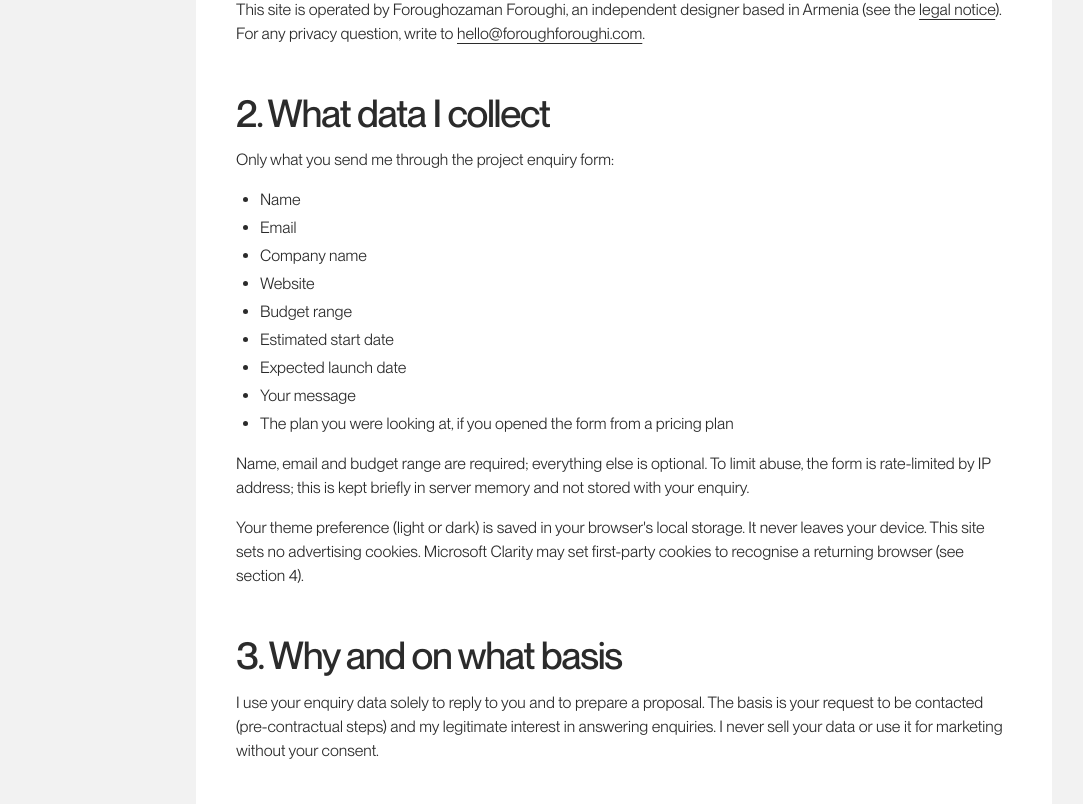
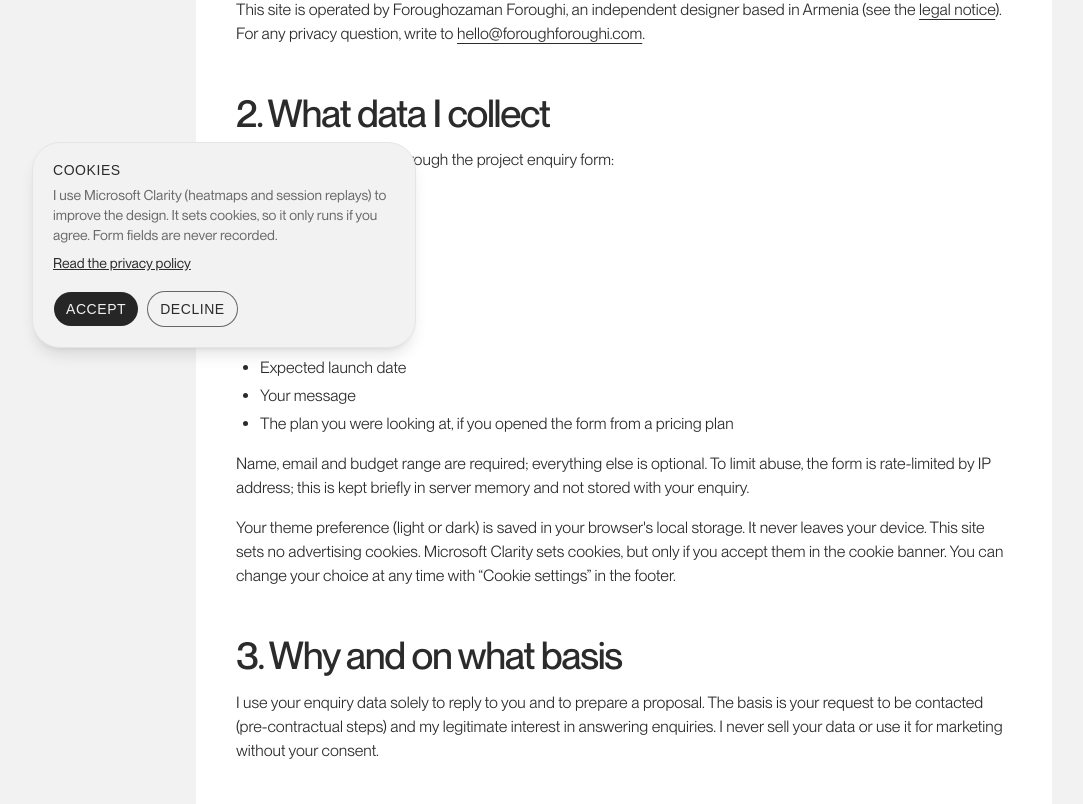
Before and after one commit to HamedSiaban/portfo-forough, a Next.js app: page /privacy in a window 1280 px wide. Shown: the part 436-1240 px from the top of the page, without its empty margins (16-1099 px from the left). Built offline with nearby package versions, Linux system fonts and the light colour scheme; no server answers; a web font is replaced by a local one.

Commit message:
feat(consent): add clarity cookie banner and netlify site url
Co-Authored-By: Claude Sonnet 5.5 <noreply@anthropic.com>

```diff
--- a/src/app/layout.tsx
+++ b/src/app/layout.tsx
@@ -3,6 +3,7 @@ import "./globals.css";
 import type { Metadata } from "next";
 
 import { Analytics } from "@/components/analytics";
+import { CookieBanner } from "@/components/consent/cookie-banner";
 import { Footer } from "@/components/layout/footer";
 import { Header } from "@/components/layout/header";
 import { InquiryModal } from "@/components/modals/inquiry-modal";
@@ -33,6 +34,7 @@ export default function RootLayout({ children }: LayoutProps<"/">) {
           <InquiryModal />
           <VideoModal />
           <Analytics />
+          <CookieBanner />
         </Providers>
       </body>
     </html>
--- a/src/components/analytics.tsx
+++ b/src/components/analytics.tsx
@@ -1,15 +1,34 @@
+"use client";
+
 /**
- * Umami (cookieless page analytics) and Microsoft Clarity (heatmaps + session replay).
- * Each loads only in production and only when its env var is set, so dev and previews
- * without keys stay silent. See .env.example and the privacy policy (§ analytics).
+ * Umami (cookieless page analytics, always on) and Microsoft Clarity (heatmaps + session replay,
+ * only after the visitor accepts in <CookieBanner />). Production only, and each loads only when
+ * its env var is set. See .env.example and the privacy policy.
  */
 import Script from "next/script";
+import * as React from "react";
+
+import { useConsentStore } from "@/stores/consent-store";
 
 const umamiScriptUrl = process.env.NEXT_PUBLIC_UMAMI_SCRIPT_URL;
 const umamiWebsiteId = process.env.NEXT_PUBLIC_UMAMI_WEBSITE_ID;
 const clarityId = process.env.NEXT_PUBLIC_CLARITY_ID;
 
+type ClarityFn = (command: string, ...args: unknown[]) => void;
+
 export function Analytics() {
+  const consent = useConsentStore((s) => s.analytics);
+  const granted = consent === "granted";
+  const wasGranted = React.useRef(false);
+
+  React.useEffect(() => {
+    // Withdrawing after Clarity has loaded: tell it to drop its cookies and stop recording.
+    if (wasGranted.current && !granted) {
+      (window as unknown as { clarity?: ClarityFn }).clarity?.("consent", false);
+    }
+    wasGranted.current = granted;
+  }, [granted]);
+
   if (process.env.NODE_ENV !== "production") return null;
 
   return (
@@ -22,7 +41,7 @@ export function Analytics() {
           strategy="afterInteractive"
         />
       ) : null}
-      {clarityId ? (
+      {clarityId && granted ? (
         <Script id="clarity" strategy="afterInteractive">
           {`(function(c,l,a,r,i,t,y){c[a]=c[a]||function(){(c[a].q=c[a].q||[]).push(arguments)};t=l.createElement(r);t.async=1;t.src="https://www.clarity.ms/tag/"+i;y=l.getElementsByTagName(r)[0];y.parentNode.insertBefore(t,y);})(window,document,"clarity","script",${JSON.stringify(clarityId)});`}
         </Script>
--- /dev/null
+++ b/src/components/consent/cookie-banner.tsx
@@ -0,0 +1,63 @@
+"use client";
+
+/**
+ * Consent for Microsoft Clarity (the only cookie-setting script). Shown only when Clarity is
+ * configured. Non-modal on purpose: it never blocks the page, and Decline is as prominent as Accept.
+ */
+import { AnimatePresence, motion } from "motion/react";
+import Link from "next/link";
+import * as React from "react";
+
+import { Button } from "@/components/ui/button";
+import { cookies } from "@/content/cookies";
+import { useReducedMotion } from "@/hooks/use-reduced-motion";
+import { useConsentStore } from "@/stores/consent-store";
+
+const clarityConfigured = Boolean(process.env.NEXT_PUBLIC_CLARITY_ID);
+
+function CookieBanner() {
+  const hydrated = useConsentStore((s) => s.hydrated);
+  const open = useConsentStore((s) => s.bannerOpen);
+  const hydrate = useConsentStore((s) => s.hydrate);
+  const choose = useConsentStore((s) => s.choose);
+  const reduced = useReducedMotion();
+
+  React.useEffect(() => {
+    if (clarityConfigured) hydrate();
+  }, [hydrate]);
+
+  if (!clarityConfigured) return null;
+
+  return (
+    <AnimatePresence>
+      {hydrated && open ? (
+        <motion.section
+          aria-labelledby="cookie-banner-title"
+          className="fixed inset-x-4 bottom-4 z-60 max-w-sm rounded-card border border-border bg-background p-5 shadow-lg md:right-auto md:left-12"
+          initial={reduced ? { opacity: 0 } : { opacity: 0, y: 16 }}
+          animate={reduced ? { opacity: 1 } : { opacity: 1, y: 0 }}
+          exit={reduced ? { opacity: 0 } : { opacity: 0, y: 16 }}
+          transition={{ duration: reduced ? 0 : 0.3, ease: [0.22, 1, 0.36, 1] }}
+        >
+          <h2 id="cookie-banner-title" className="text-mono-ui">
+            {cookies.title}
+          </h2>
+          <p className="mt-2 text-sm text-muted-foreground">{cookies.body}</p>
+          <Link href="/privacy" className="mt-2 inline-block text-sm underline">
+            {cookies.policyLink}
+          </Link>
+          <div className="mt-4 flex gap-2">
+            <Button variant="solid" shape="pill" onClick={() => choose("granted")}>
+              {cookies.accept}
+            </Button>
+            <Button variant="outline" shape="pill" onClick={() => choose("denied")}>
+              {cookies.decline}
+            </Button>
+          </div>
+        </motion.section>
+      ) : null}
+    </AnimatePresence>
+  );
+}
+
+export { CookieBanner };
--- /dev/null
+++ b/src/components/consent/cookie-settings-button.tsx
@@ -0,0 +1,19 @@
+"use client";
+
+import { cookies } from "@/content/cookies";
+import { useConsentStore } from "@/stores/consent-store";
+
+const clarityConfigured = Boolean(process.env.NEXT_PUBLIC_CLARITY_ID);
+
+/** Footer link that re-opens the banner so a visitor can change or withdraw their choice. */
+function CookieSettingsButton() {
+  const reopen = useConsentStore((s) => s.reopen);
+  if (!clarityConfigured) return null;
+  return (
+    <button type="button" onClick={reopen} className="hover:text-foreground">
+      {cookies.settings}
+    </button>
+  );
+}
+
+export { CookieSettingsButton };
--- a/src/components/layout/footer.tsx
+++ b/src/components/layout/footer.tsx
@@ -1,5 +1,6 @@
 import Link from "next/link";
 
+import { CookieSettingsButton } from "@/components/consent/cookie-settings-button";
 import { site } from "@/config/site";
 
 function Footer() {
@@ -12,6 +13,7 @@ function Footer() {
         <Link href="/privacy" className="hover:text-foreground">
           Privacy
         </Link>
+        <CookieSettingsButton />
       </nav>
       <a href={`mailto:${site.email}`} className="justify-self-center hover:text-foreground">
         {site.email}
--- a/src/config/site.ts
+++ b/src/config/site.ts
@@ -5,7 +5,7 @@
 export const site = {
   name: "Foroughozaman Foroughi",
   shortName: "Foro",
-  url: "https://foroughforoughi.com",
+  url: "https://foroforoughi.netlify.app", // Netlify default domain; swap for the custom domain later
   email: "hello@foroughforoughi.com", // placeholder — OPEN_QUESTIONS Q10
   whatsapp: "https://wa.me/37400000000", // placeholder — OPEN_QUESTIONS Q10
   linkedin: "https://www.linkedin.com/in/foroughforoughi", // placeholder — OPEN_QUESTIONS Q10
--- /dev/null
+++ b/src/content/cookies.ts
@@ -0,0 +1,8 @@
+export const cookies = {
+  title: "Cookies",
+  body: "I use Microsoft Clarity (heatmaps and session replays) to improve the design. It sets cookies, so it only runs if you agree. Form fields are never recorded.",
+  accept: "Accept",
+  decline: "Decline",
+  settings: "Cookie settings",
+  policyLink: "Read the privacy policy",
+} as const;
--- a/src/content/legal/privacy-policy.ts
+++ b/src/content/legal/privacy-policy.ts
@@ -53,7 +53,7 @@ const privacyPolicy: LegalDocument = {
         },
         {
           type: "p",
-          text: "Your theme preference (light or dark) is saved in your browser's local storage. It never leaves your device. This site sets no advertising cookies. Microsoft Clarity may set first-party cookies to recognise a returning browser (see section 4).",
+          text: "Your theme preference (light or dark) is saved in your browser's local storage. It never leaves your device. This site sets no advertising cookies. Microsoft Clarity sets cookies, but only if you accept them in the cookie banner. You can change your choice at any time with “Cookie settings” in the footer.",
         },
       ],
     },
@@ -77,7 +77,7 @@ const privacyPolicy: LegalDocument = {
             "Resend: delivers the enquiry to my inbox by email.",
             "Netlify: hosts the website.",
             "Umami: cookieless aggregate analytics (page views, referrers, country, device type). It honours your browser's Do Not Track setting.",
-            "Microsoft Clarity: records anonymised usage, such as clicks, scrolling and session replays, and produces heatmaps so I can improve the design. It may set cookies. Form fields are masked and not recorded. See Microsoft's privacy statement at privacy.microsoft.com.",
+            "Microsoft Clarity: records anonymised usage, such as clicks, scrolling and session replays, and produces heatmaps so I can improve the design. It only runs if you accept cookies. Form fields are masked and not recorded. See Microsoft's privacy statement at privacy.microsoft.com.",
           ],
         },
         {
--- /dev/null
+++ b/src/stores/consent-store.ts
@@ -0,0 +1,45 @@
+import { create } from "zustand";
+
+export type ConsentChoice = "granted" | "denied";
+
+type ConsentStore = {
+  /** False until localStorage has been read, so server and first client render match. */
+  hydrated: boolean;
+  analytics: ConsentChoice | null;
+  /** Banner visibility: shown while undecided, or re-opened from the footer. */
+  bannerOpen: boolean;
+  hydrate: () => void;
+  choose: (choice: ConsentChoice) => void;
+  reopen: () => void;
+};
+
+const STORAGE_KEY = "analytics-consent";
+
+function read(): ConsentChoice | null {
+  try {
+    const value = window.localStorage.getItem(STORAGE_KEY);
+    return value === "granted" || value === "denied" ? value : null;
+  } catch {
+    return null;
+  }
+}
+
+/** Cross-tree UI state (CLAUDE.md §6): the footer re-opens the banner, Analytics reads the choice. */
+export const useConsentStore = create<ConsentStore>((set) => ({
+  hydrated: false,
+  analytics: null,
+  bannerOpen: false,
+  hydrate: () => {
+    const analytics = read();
+    set({ hydrated: true, analytics, bannerOpen: analytics === null });
+  },
+  choose: (choice) => {
+    try {
+      window.localStorage.setItem(STORAGE_KEY, choice);
+    } catch {
+      // Storage blocked: the choice still applies for this page view.
+    }
+    set({ analytics: choice, bannerOpen: false });
+  },
+  reopen: () => set({ bannerOpen: true }),
+}));
```
Also changed, not shown: 3 other files (tests, documents, lock files or other folders).
